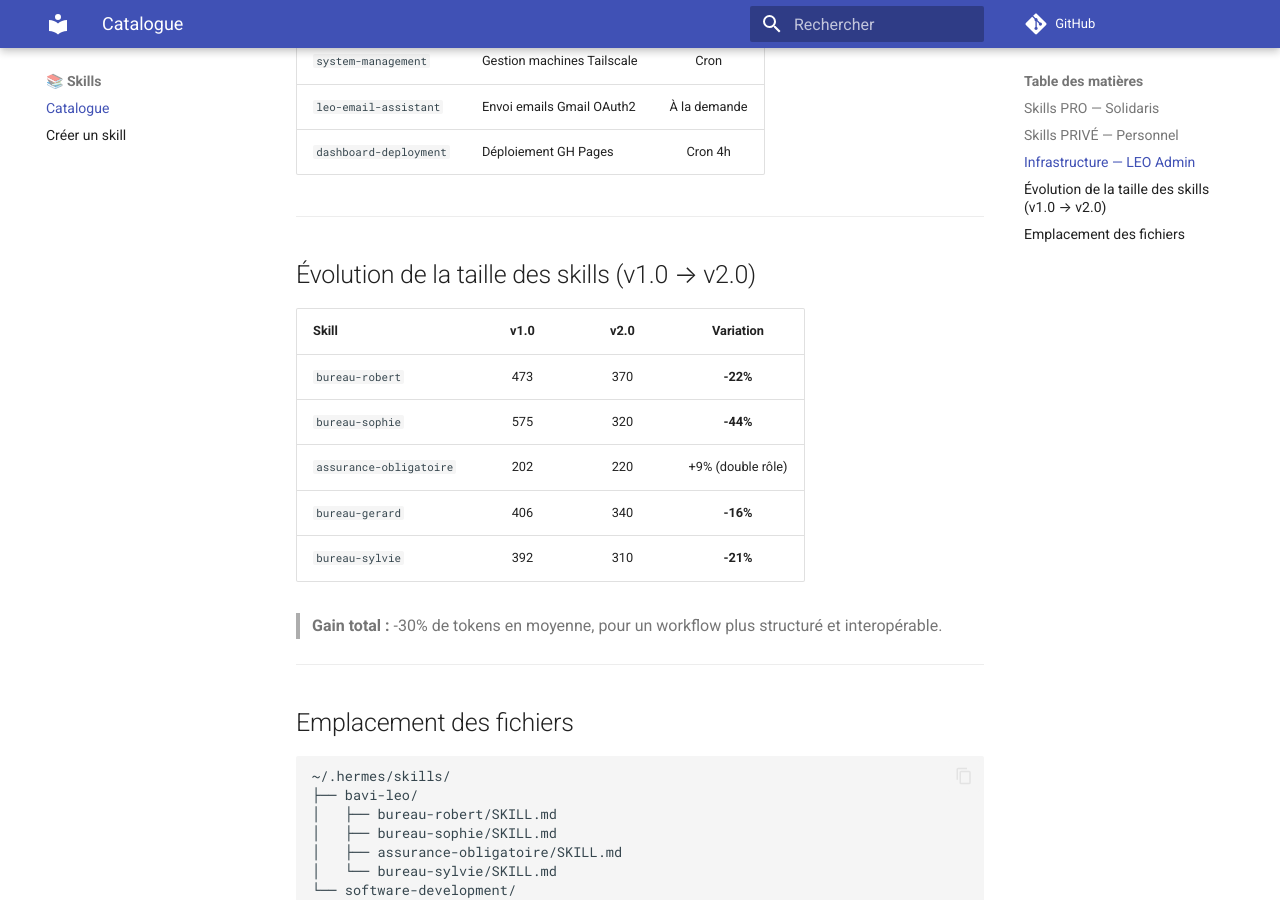
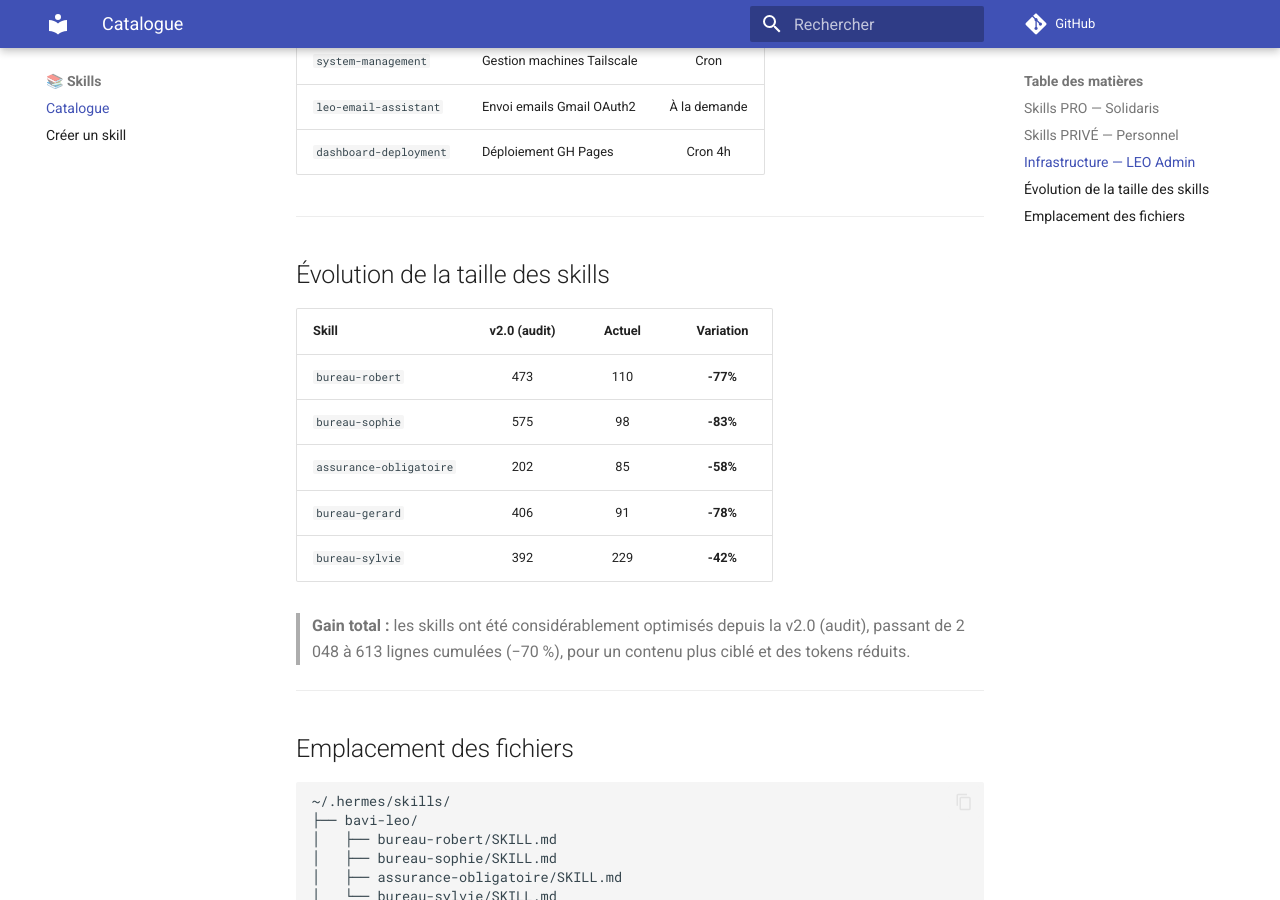
Before and after one commit to christophedanhier-hash/BAVI_LEO, an MkDocs documentation site: the page built from docs/wiki/skills/index.md, in a window 1280 px wide and 900 px high, scrolled down 1251 px. Built offline with MkDocs 1.6.1 and Material for MkDocs 9.7.7, drawn with Linux system fonts in a browser that asks for light colours; comment, search, counter and statistics services are not loaded.

Commit message:
fix: correct skill sizes and versions in documentation

```diff
--- a/docs/wiki/skills/index.md
+++ b/docs/wiki/skills/index.md
@@ -36,17 +36,17 @@ Les skills Hermes sont les modules d'expertise de chaque bureau BAVI LEO. Chaque
 
 ---
 
-## Évolution de la taille des skills (v1.0 → v2.0)
+## Évolution de la taille des skills
 
-| Skill | v1.0 | v2.0 | Variation |
+| Skill | v2.0 (audit) | Actuel | Variation |
 |-------|:----:|:----:|:---------:|
-| `bureau-robert` | 473 | 370 | **-22%** |
-| `bureau-sophie` | 575 | 320 | **-44%** |
-| `assurance-obligatoire` | 202 | 220 | +9% (double rôle) |
-| `bureau-gerard` | 406 | 340 | **-16%** |
-| `bureau-sylvie` | 392 | 310 | **-21%** |
+| `bureau-robert` | 473 | 110 | **-77%** |
+| `bureau-sophie` | 575 | 98 | **-83%** |
+| `assurance-obligatoire` | 202 | 85 | **-58%** |
+| `bureau-gerard` | 406 | 91 | **-78%** |
+| `bureau-sylvie` | 392 | 229 | **-42%** |
 
-> **Gain total :** -30% de tokens en moyenne, pour un workflow plus structuré et interopérable.
+> **Gain total :** les skills ont été considérablement optimisés depuis la v2.0 (audit), passant de 2 048 à 613 lignes cumulées (−70 %), pour un contenu plus ciblé et des tokens réduits.
 
 ---
 
```
Also changed, not shown: docs/wiki/changelog.md (+7 -7 lines), docs/wiki/prive/sylvie.md (+1 -1 lines).
